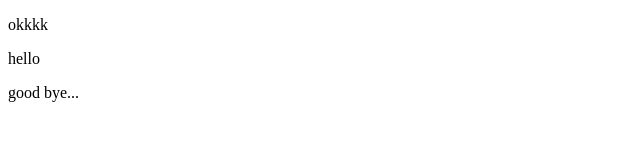
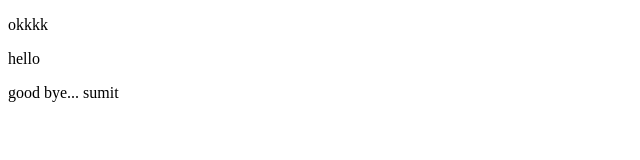
Before and after one commit to sumit529763/New_reps, a plain HTML site: page index.html in a window 1280 px wide. Shown: the full height of the page, 0-640 px from the left. Drawn offline with Linux system fonts and the light colour scheme.

Commit message:
sumit paragrapg added

```diff
--- a/index.html
+++ b/index.html
@@ -8,6 +8,6 @@
 <body>
     <p>okkkk</p>
     <p>hello</p>
-    <p>good bye...</p>
+    <p>good bye... sumit</p>
 </body>
 </html>
```
